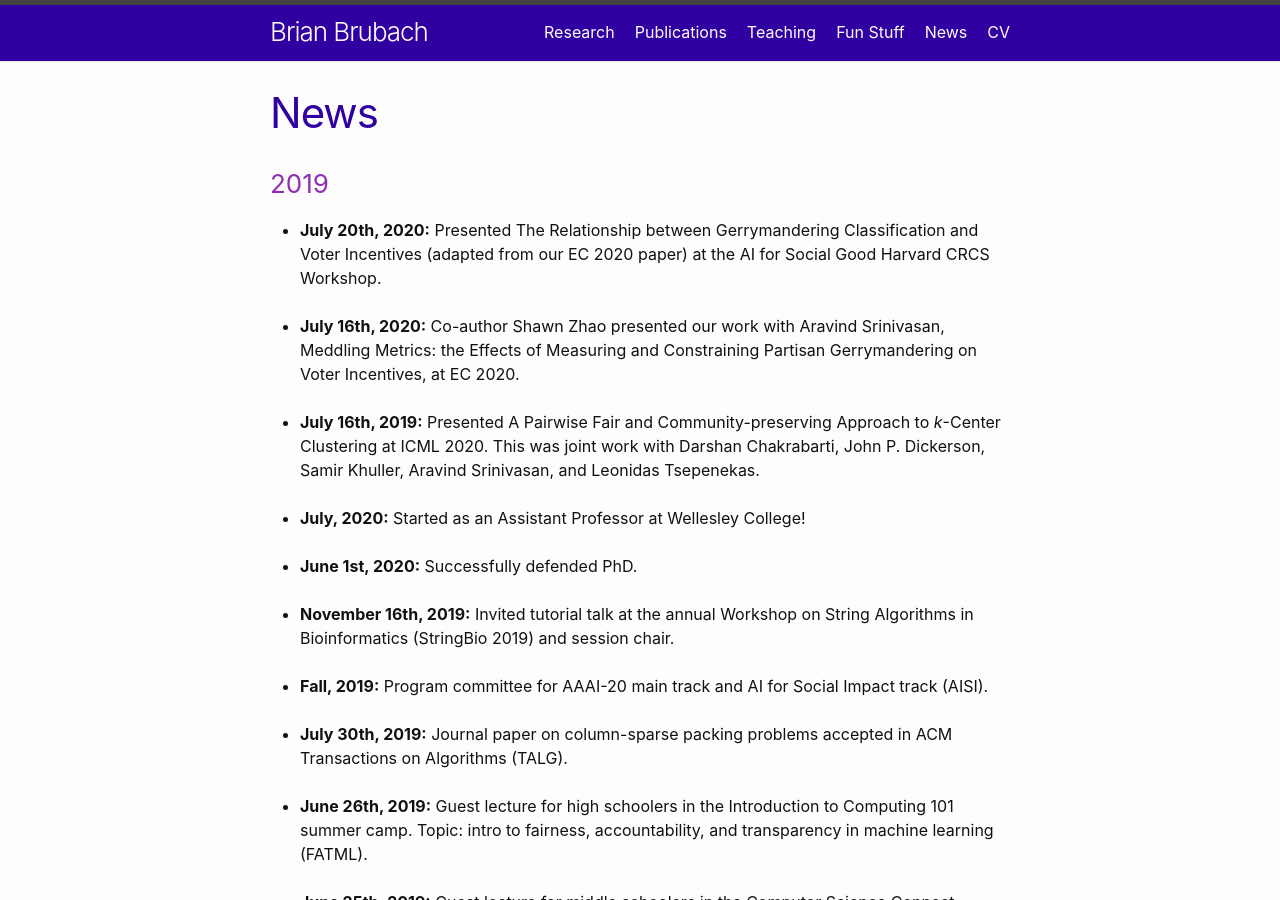
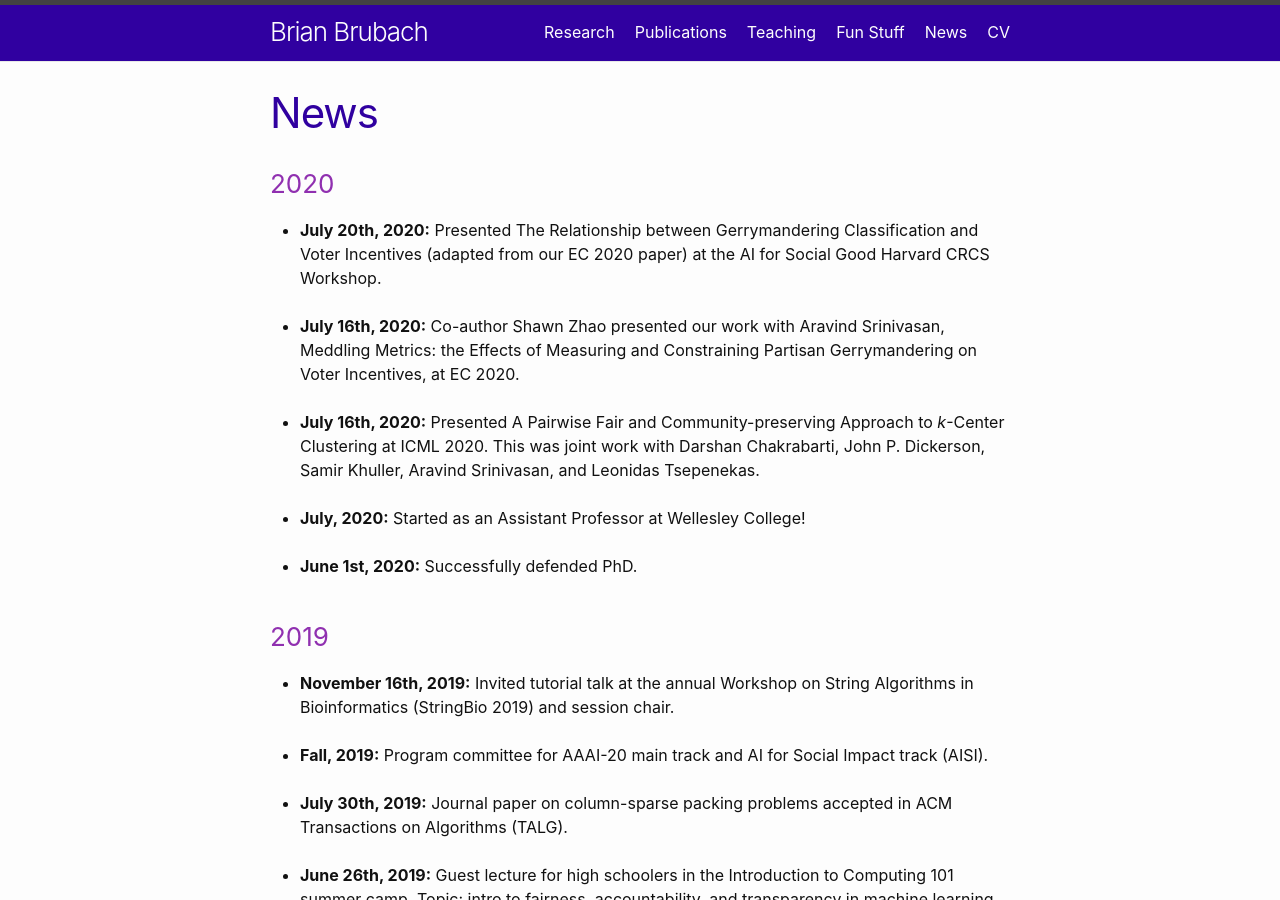
Before and after one commit to bbrubach/bbrubach.github.io, a Jekyll site: the page built from news.md, in a window 1280 px wide and 900 px high. Built offline with Jekyll 4.4.1, drawn with Linux system fonts in a browser that asks for light colours.

Commit message:
Fix years on News page.

```diff
--- a/news.md
+++ b/news.md
@@ -6,7 +6,7 @@ permalink: /news/
 
 
 
-<h3>2019</h3>
+<h3>2020</h3>
 
 <ul>
 
@@ -21,7 +21,7 @@ permalink: /news/
 	</li><br>
 
 	<li>
-	<strong>July 16th, 2019:</strong>
+	<strong>July 16th, 2020:</strong>
 	Presented A Pairwise Fair and Community-preserving Approach to <i>k</i>-Center Clustering at ICML 2020. This was joint work with Darshan Chakrabarti, John P. Dickerson, Samir Khuller, Aravind Srinivasan, and Leonidas Tsepenekas.
 	</li><br>
 
@@ -34,6 +34,14 @@ permalink: /news/
 	<strong>June 1st, 2020:</strong>
 	Successfully defended PhD.
 	</li><br>
+
+</ul>
+
+
+
+<h3>2019</h3>
+
+<ul>
 
 	<li>
 	<strong>November 16th, 2019:</strong>
```
